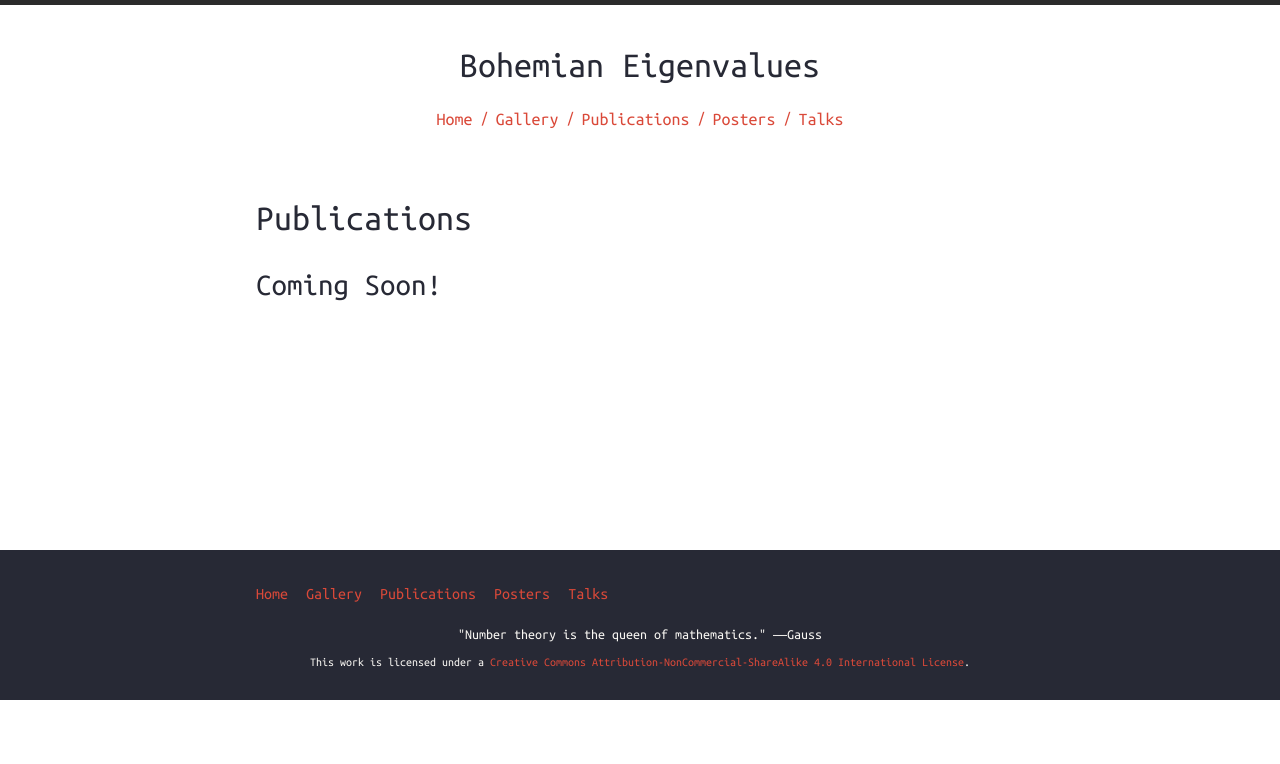
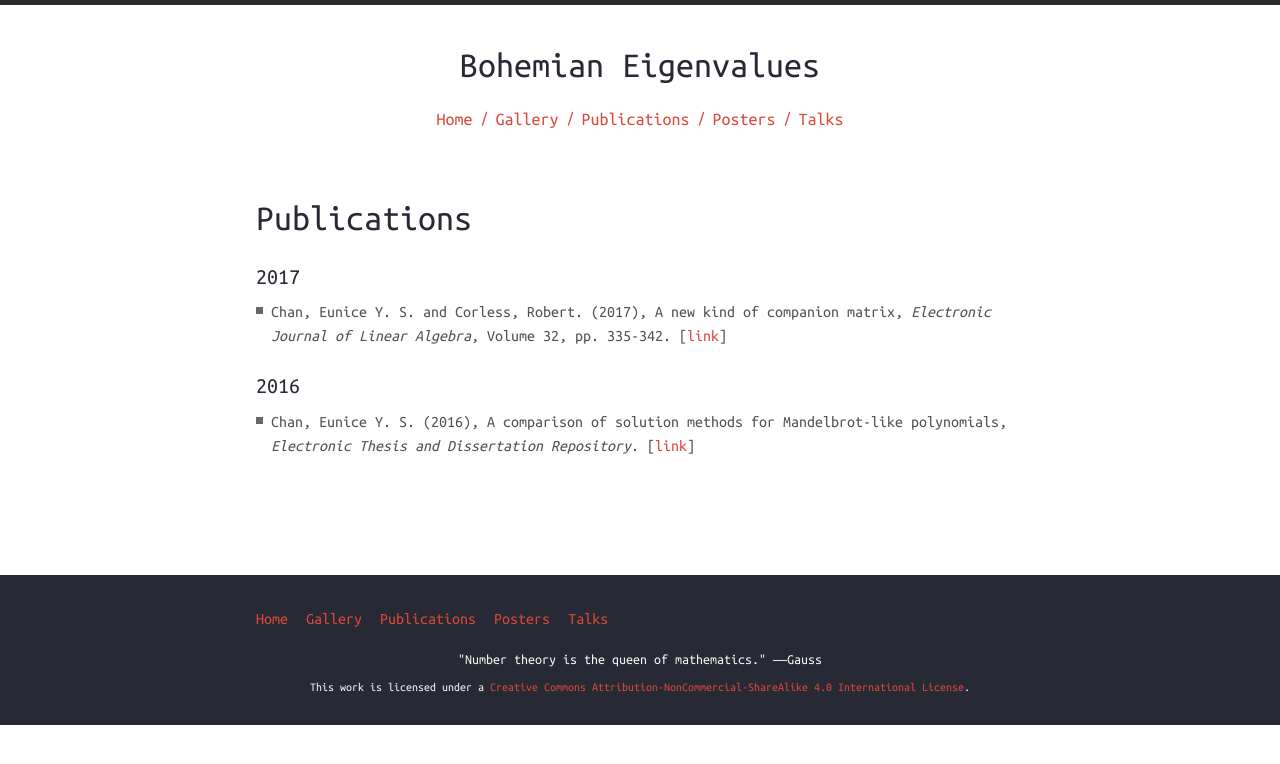
Before and after one commit to BohemianMatrices/BohemianMatrices, a Jekyll site: the page built from publications.md, in a window 1280 px wide. Shown: the top 764 px of the page. Built offline with Jekyll 4.4.1, drawn with Linux system fonts in a browser that asks for light colours; nearby versions of some CDN libraries.

Commit message:
Added Eunice's publications

```diff
--- a/publications.md
+++ b/publications.md
@@ -4,4 +4,8 @@ title: Publications
 permalink: /publications/
 ---
 
-## Coming Soon!
+##### 2017
+- Chan, Eunice Y. S. and Corless, Robert. (2017), A new kind of companion matrix, <i>Electronic Journal of Linear Algebra</i>, Volume 32, pp. 335-342. [<a href="http://repository.uwyo.edu/ela/vol32/iss/25/" target="_blank">link</a>]
+
+##### 2016
+- Chan, Eunice Y. S. (2016), A comparison of solution methods for Mandelbrot-like polynomials, <i>Electronic Thesis and Dissertation Repository</i>. [<a href="http://ir.lib.uwo.ca/etd/4028/" target="_blank">link</a>]
```
